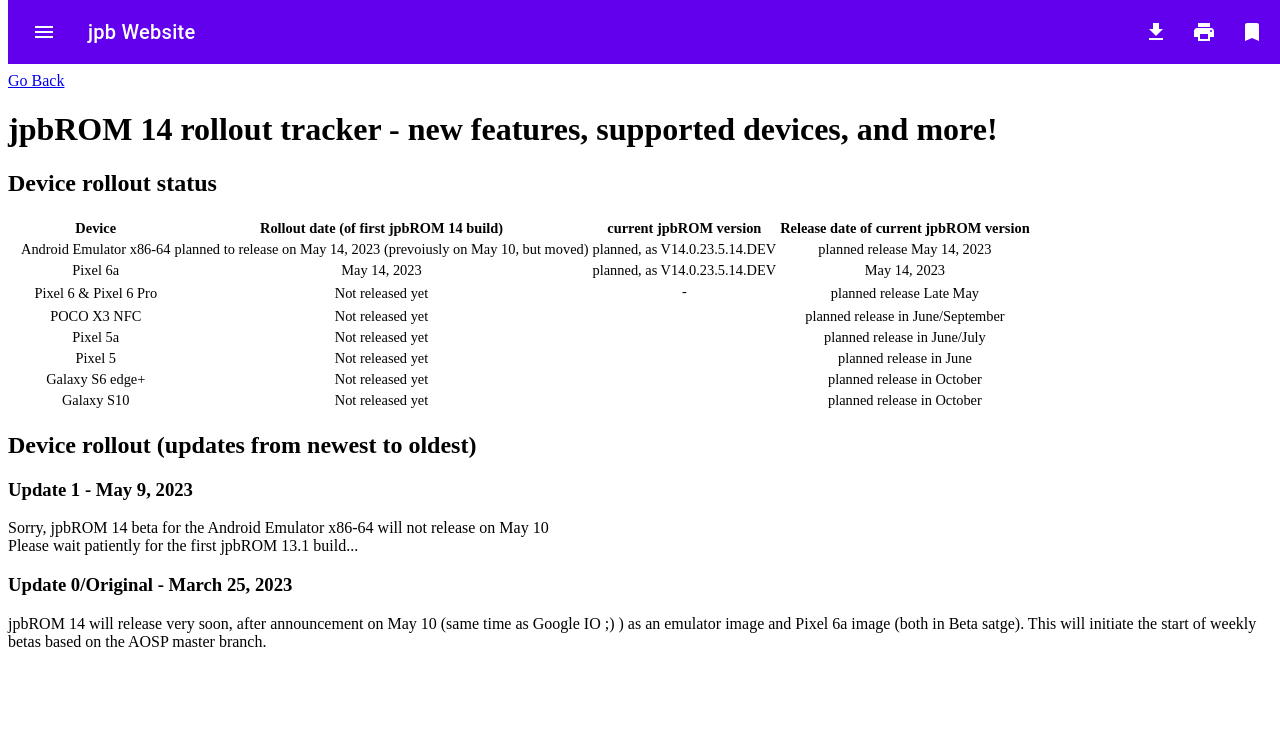
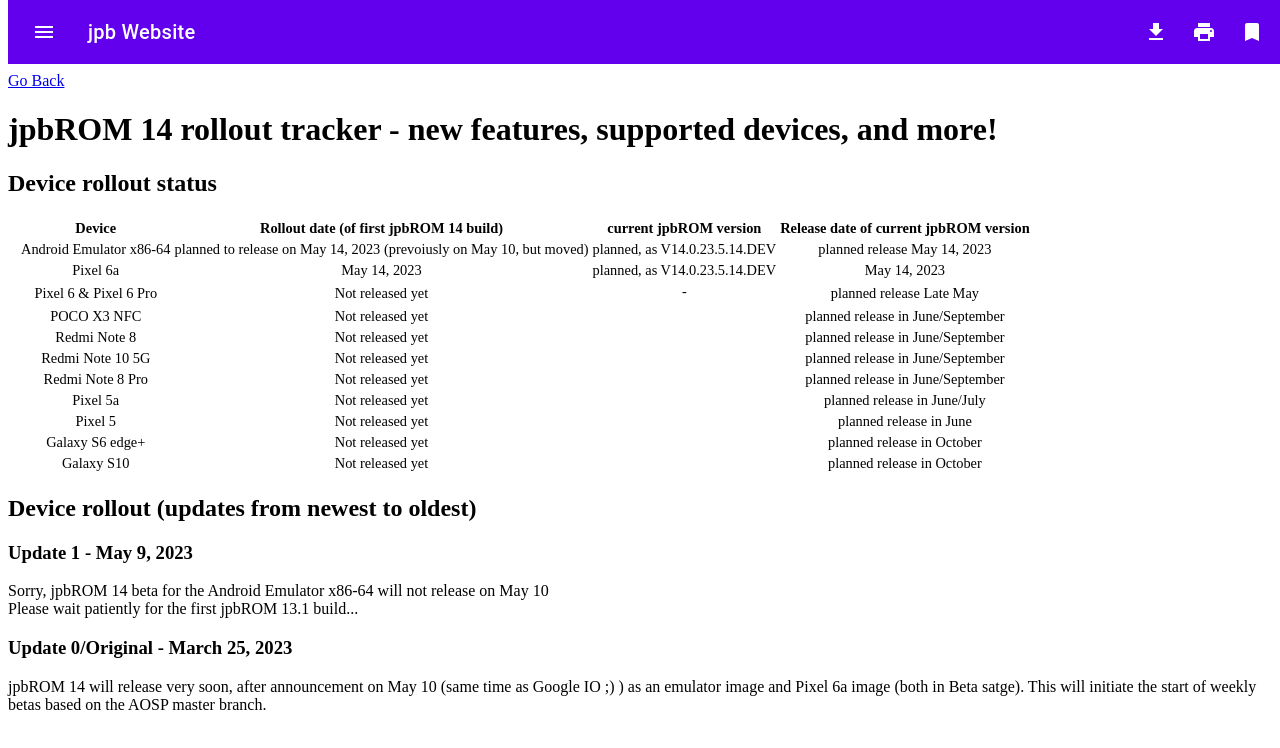
Before and after one commit to jpbandroid/jpb, a plain HTML site: page jpbROM14-rollout/index.html in a window 1280 px wide. Drawn offline with Linux system fonts and the light colour scheme.

Commit message:
Add the Redmi Note 8, 8 Pro and 10 5G to the supported devices for jpbROM 14

```diff
--- a/jpbROM14-rollout/index.html
+++ b/jpbROM14-rollout/index.html
@@ -73,6 +73,35 @@
 </td>
 </tr>
 <tr>
+<td>Redmi Note 8
+</td>
+<td><span data-sort-value="000000002023-04-11-0000" style="white-space:nowrap">Not released yet</span>
+</td>
+<td>
+</td>
+<td><span data-sort-value="000000002023-06-30-0000" style="white-space:nowrap">planned release in June/September</span>
+</td>
+</tr>
+<tr>
+<td>Redmi Note 10 5G</td>
+<td><span data-sort-value="000000002023-04-11-0000" style="white-space:nowrap">Not released yet</span>
+</td>
+<td>
+</td>
+<td><span data-sort-value="000000002023-06-30-0000" style="white-space:nowrap">planned release in June/September</span>
+</td>
+</tr>
+<tr>
+<td>Redmi Note 8 Pro
+</td>
+<td><span data-sort-value="000000002023-04-11-0000" style="white-space:nowrap">Not released yet</span>
+</td>
+<td>
+</td>
+<td><span data-sort-value="000000002023-06-30-0000" style="white-space:nowrap">planned release in June/September</span>
+</td>
+</tr>
+<tr>
 <td>Pixel 5a
 </td>
 <td><span data-sort-value="000000002023-04-11-0000" style="white-space:nowrap">Not released yet</span>
```
